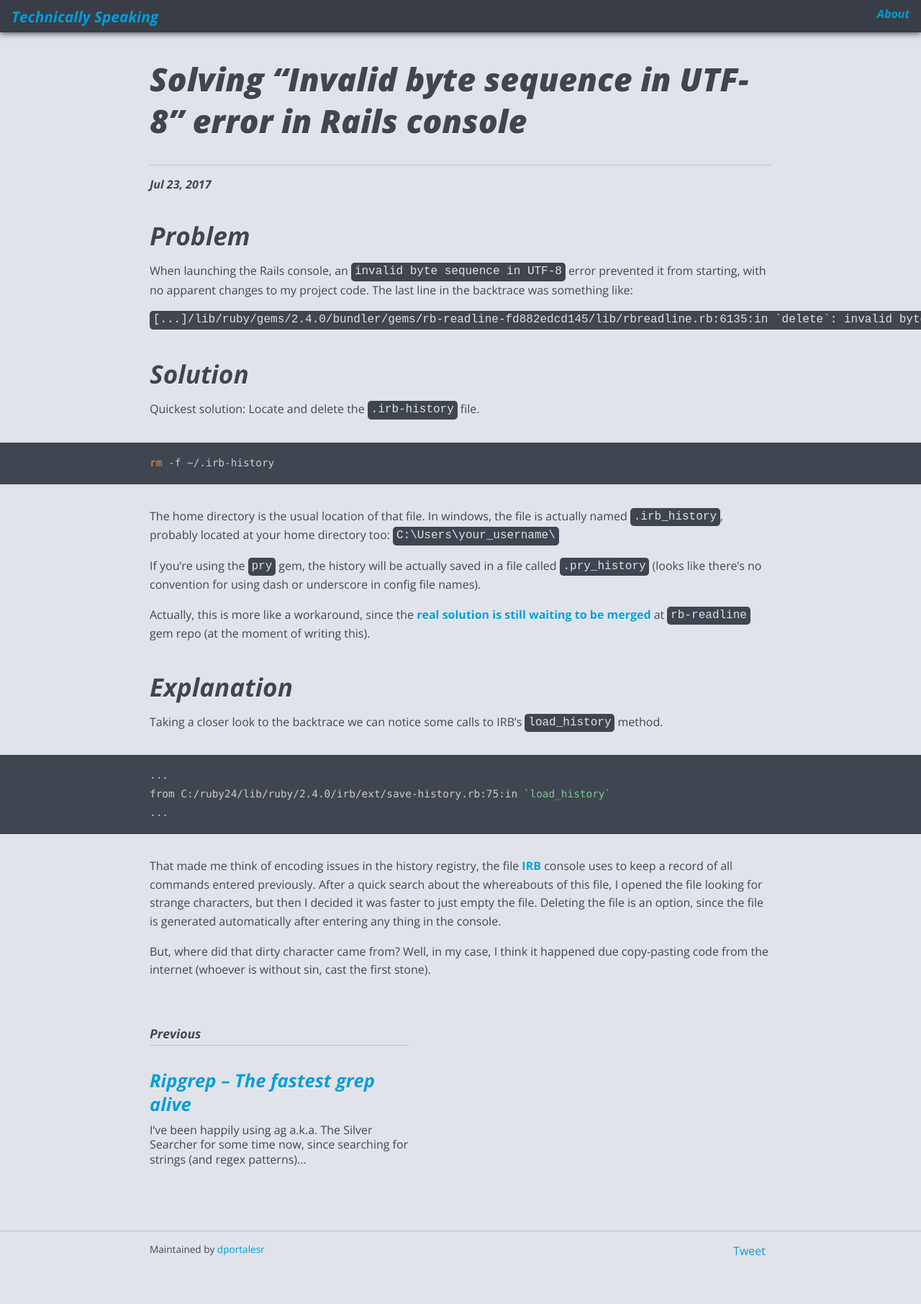
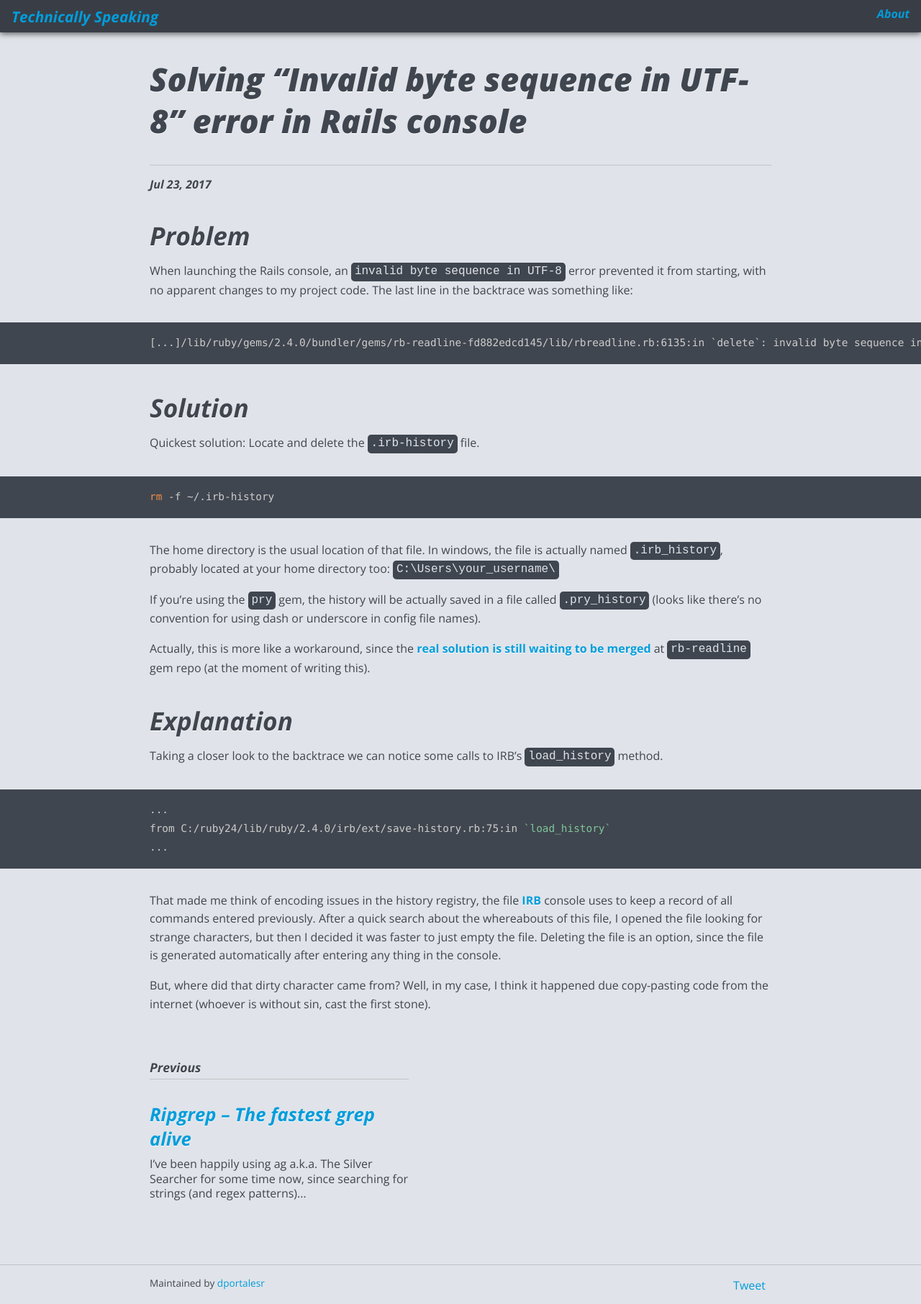
Before and after one commit to dportalesr/technically-speaking, a Jekyll site: the page built from _posts/2017-07-23-solving-invalid-byte-sequence-in-utf-8-error-in-rails-console.md, in a window 1280 px wide. Shown: the whole page at 72% size. Built offline with Jekyll 4.4.1, drawn with Linux system fonts in a browser that asks for light colours; comment, search, counter and statistics services are not loaded; before the commit the page ends 1765 px from its top, so only the background shows below that.

Commit message:
Add language definition to snippet to render it as a block

````diff
--- a/_posts/2017-07-23-solving-invalid-byte-sequence-in-utf-8-error-in-rails-console.md
+++ b/_posts/2017-07-23-solving-invalid-byte-sequence-in-utf-8-error-in-rails-console.md
@@ -9,7 +9,7 @@ date: 2017-07-23 09:00 -0500
 
 When launching the Rails console, an `invalid byte sequence in UTF-8` error prevented it from starting, with no apparent changes to my project code. The last line in the backtrace was something like:
 
-```
+```markup
 [...]/lib/ruby/gems/2.4.0/bundler/gems/rb-readline-fd882edcd145/lib/rbreadline.rb:6135:in `delete`: invalid byte sequence in UTF-8 (ArgumentError)
 ```
 
````
